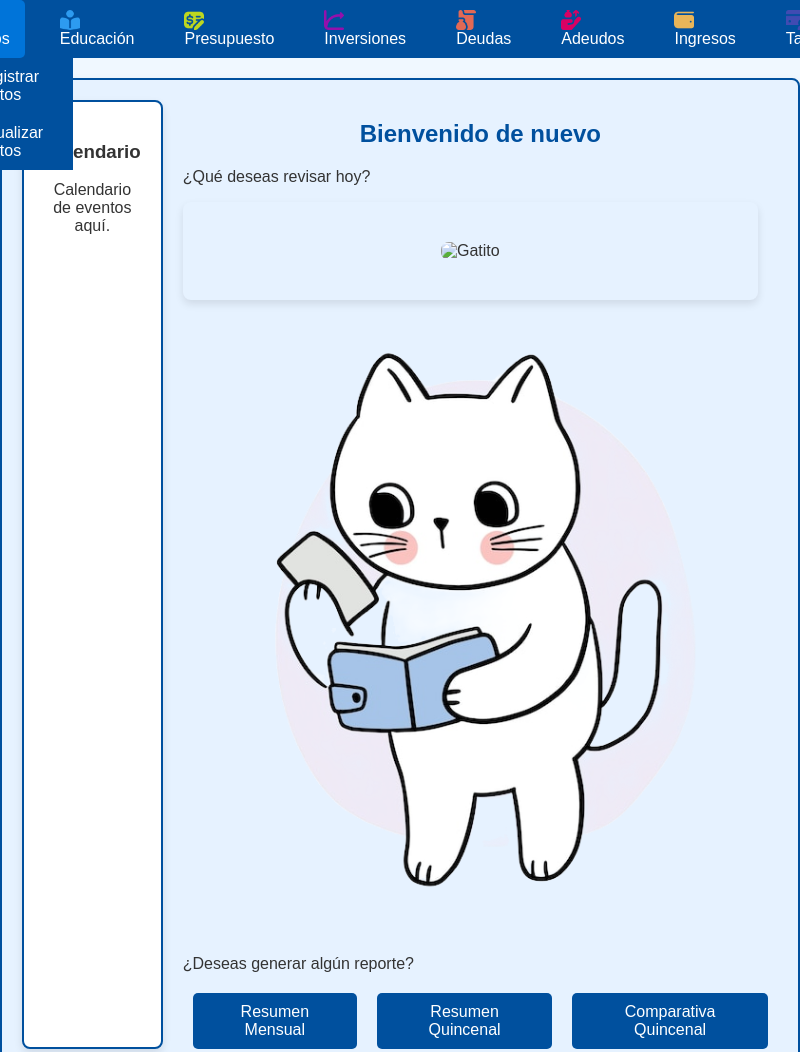
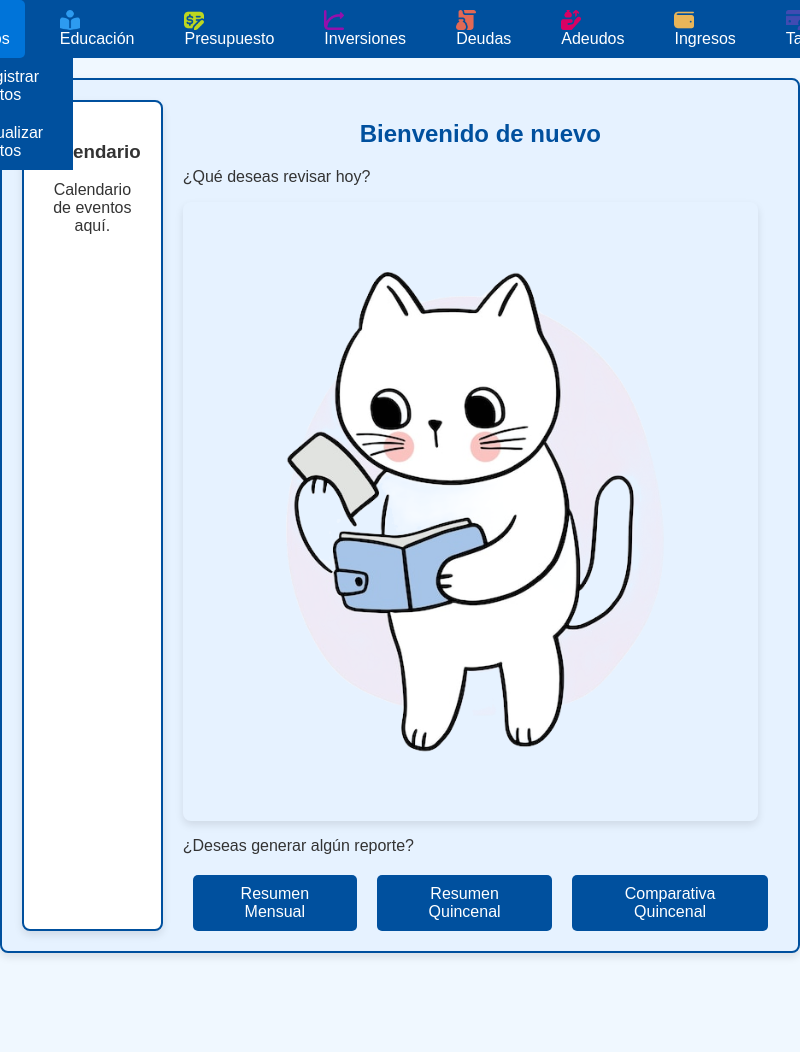
Before and after one commit to HirepanB/Finanzas, an Electron app: page main.html in a window 800 px wide. Shown: the top 1052 px of the page. After the commit the page ends 973 px from the top, so only its background shows below. Drawn offline with Linux system fonts and the light colour scheme.

Commit message:
Se acomodaron las imagenes en carpetas para ver mejor

```diff
--- a/main.html
+++ b/main.html
@@ -87,9 +87,8 @@
             <p>¿Qué deseas revisar hoy?</p>
 
             <aside class="sidebar">
-            <img src="gatitoMain.jpg" alt="Gatito" class="gatito-image">
+                <img src="imagenes/gatitoMain.png" alt="Gatito" class="gatito-image">
             </aside>
-            <img src="imagenes/gatitoMain.png" alt="Gatito" class="gatito-image">
             <p>¿Deseas generar algún reporte?</p>
             <div class="report-buttons">
                 <button onclick="alert('Resumen mensual generado');">Resumen Mensual</button>
```
Also changed, not shown: adeudos.jpg (deleted), adeudosGatito.png (deleted), deudas.png (deleted), ingresos.png (deleted), ingresosGatito.png (deleted), inversion.png (deleted).
